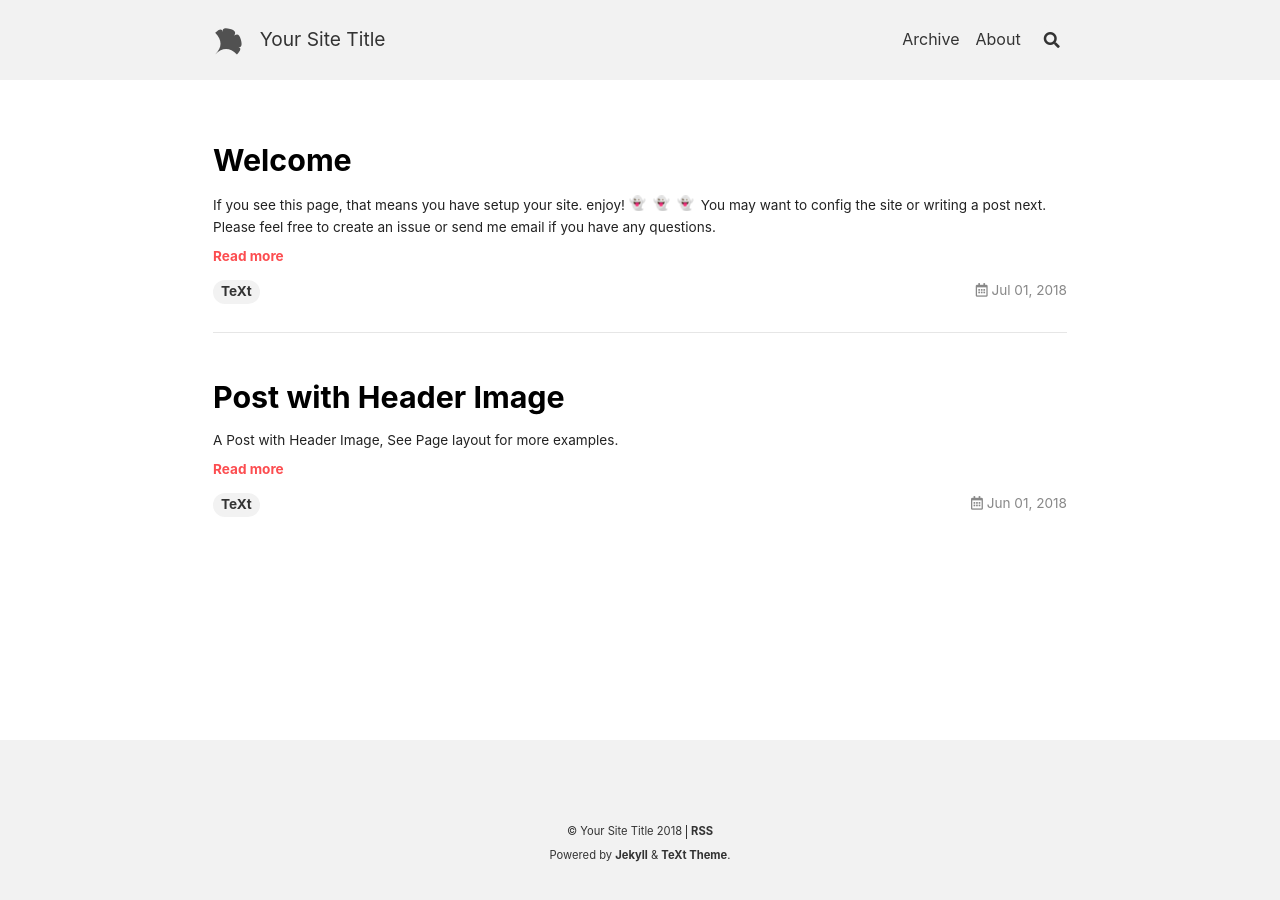
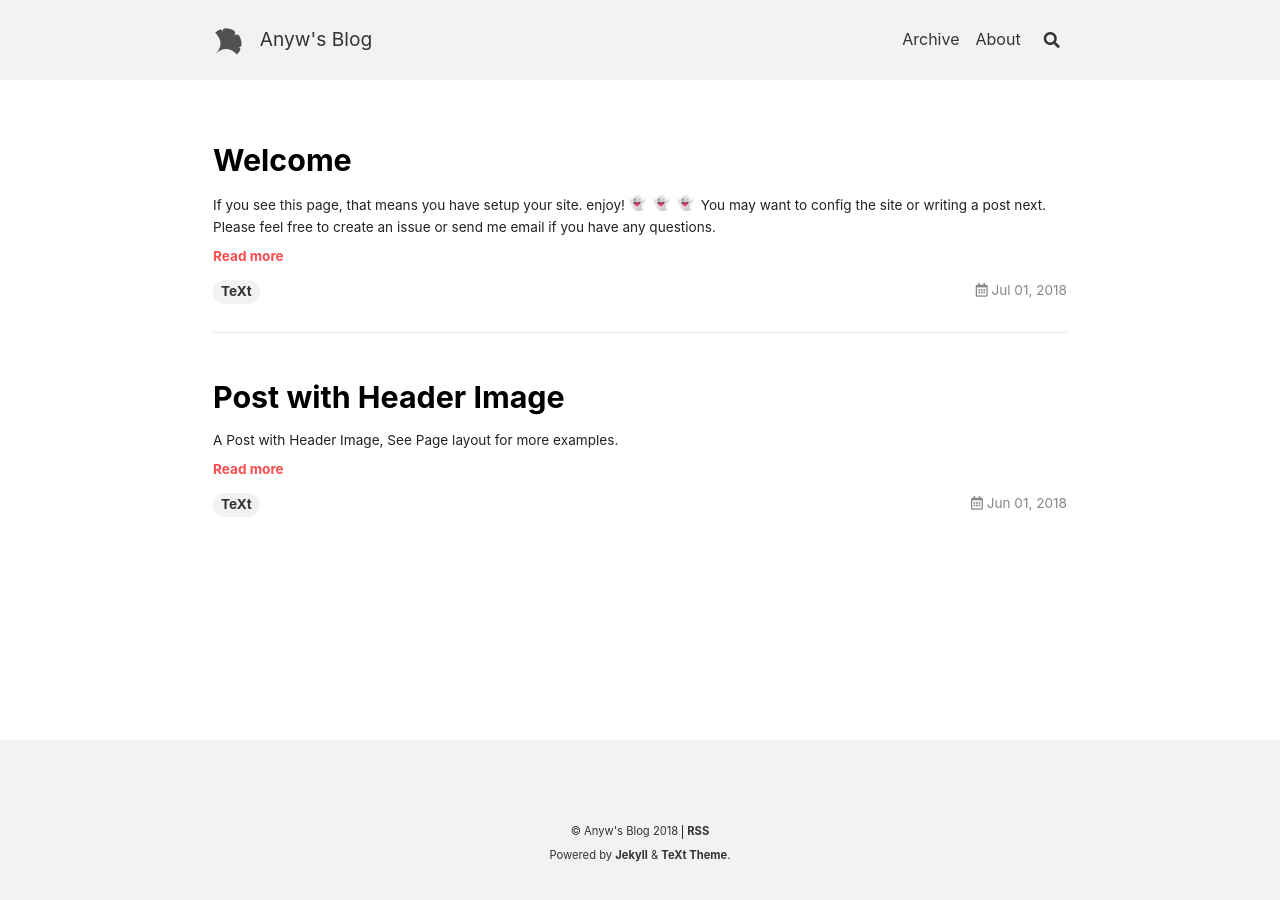
Before and after one commit to zzycuit/zzycuit.github.io, a Jekyll site: the page built from index.html, in a window 1280 px wide. Built offline with Jekyll 4.4.1, drawn with Linux system fonts in a browser that asks for light colours; nearby versions of some CDN libraries; emoji names are drawn with the system emoji font; the list of posts is cut into pages by our own code.

Commit message:
modify _config.yml

```diff
--- a/_config.yml
+++ b/_config.yml
@@ -18,9 +18,9 @@
 ##############################
 text_skin: default # "default" (default), "dark", "forest", "ocean", "chocolate", "orange"
 highlight_theme: default # "default" (default), "tomorrow", "tomorrow-night", "tomorrow-night-eighties", "tomorrow-night-blue", "tomorrow-night-bright"
-url     : # the base hostname & protocol for your site e.g. https://www.someone.com
+url     : https://anyw.me # the base hostname & protocol for your site e.g. https://www.someone.com
 baseurl : # does not include hostname
-title   : Your Site Title
+title   : Anyw's Blog
 description: > # this means to ignore newlines until "Language & timezone"
   Your Site Description
 
@@ -35,7 +35,7 @@ timezone: # see https://en.wikipedia.org/wiki/List_of_tz_database_time_zones for
 ##############################
 author:
   type      : # "person" (default), "organization"
-  name      : Your Name
+  name      : Anyw
   url       :
   avatar    : # path or url of avatar image
   bio       : I am an amazing person.
@@ -53,7 +53,7 @@ author:
 
 ## => GitHub Repository (if the site is hosted by GitHub)
 ##############################
-repository: user_name/repo_name
+repository: Melankton/Melankton.github.io
 repository_tree: master
 
 
```
